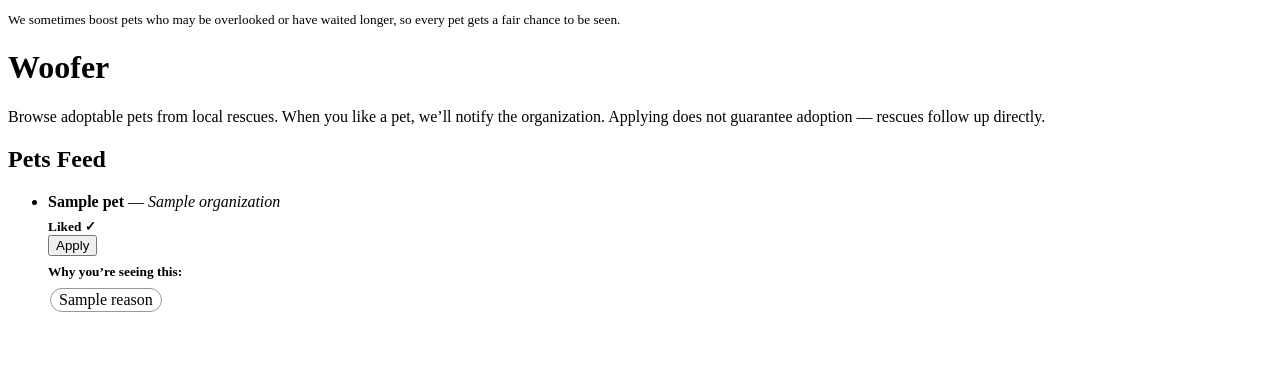
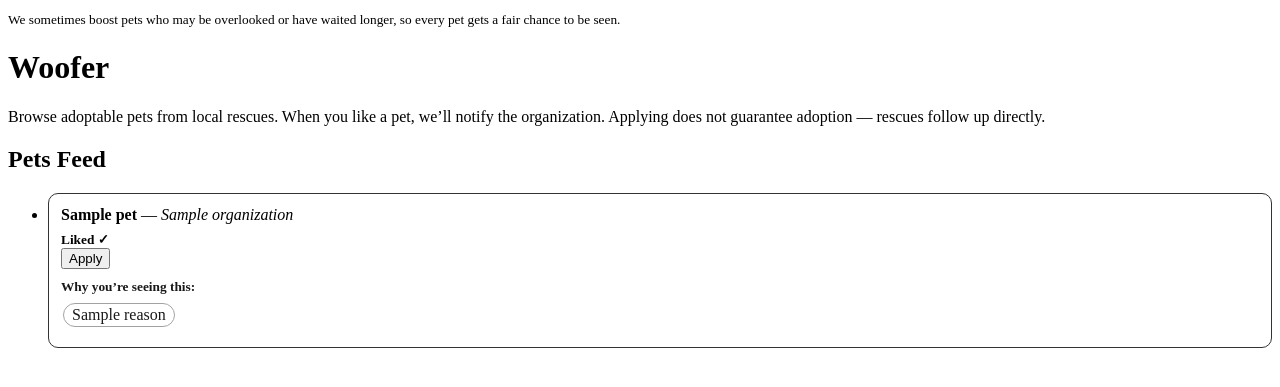
Before and after one commit to beniandthe/woofer-backend, a Django app: page / in a window 1280 px wide. Shown: the top 387 px of the page. Run offline with Django 5.2, Linux system fonts and the light colour scheme; tables that the repository leaves empty hold one stand-in row (values such as "Sample post"); a database or web service that is not in the repository returns one stand-in record (values such as "Sample title"); data that the repository does not hold is empty.

Commit message:
chore(web): mvp polish pass for copy and readability

```diff
--- a/web/app/templates/home.html
+++ b/web/app/templates/home.html
@@ -28,7 +28,7 @@
     {% if items %}
       <ul>
         {% for pet in items %}
-          <li style="margin-bottom: 12px;">
+          <li style="margin-bottom: 16px; padding: 12px; border: 1px solid #333; border-radius: 10px;">
             <strong>{{ pet.name }}</strong>
             {% if pet.organization %}
               — <em>{{ pet.organization.name }}</em>
@@ -38,7 +38,8 @@
                   <small><strong>Liked ✓</strong></small>
                 </div>
               {% else %}
-                <form method="post" action="{% url 'like_pet' pet.pet_id %}">
+		<div style="display:flex; gap:8px; margin-top:8px;">
+                 <form method="post" action="{% url 'like_pet' pet.pet_id %}">
                   {% csrf_token %}
                   <button type="submit">Like</button>
                 </form>
@@ -48,10 +49,11 @@
                 {% csrf_token %}
                 <button type="submit">Apply</button>
               </form>
+	     </div>
             {% endif %}
 
             {% if pet.why_shown %}
-              <div style="margin-top: 6px;">
+              <div style="margin-top: 8px; opacity: 0.9;">
                 <small><strong>Why you’re seeing this:</strong></small>
 
                 <div style="margin-top: 6px;">
```
Also changed, not shown: web/app/templates/error.html (+4 -4 lines).
